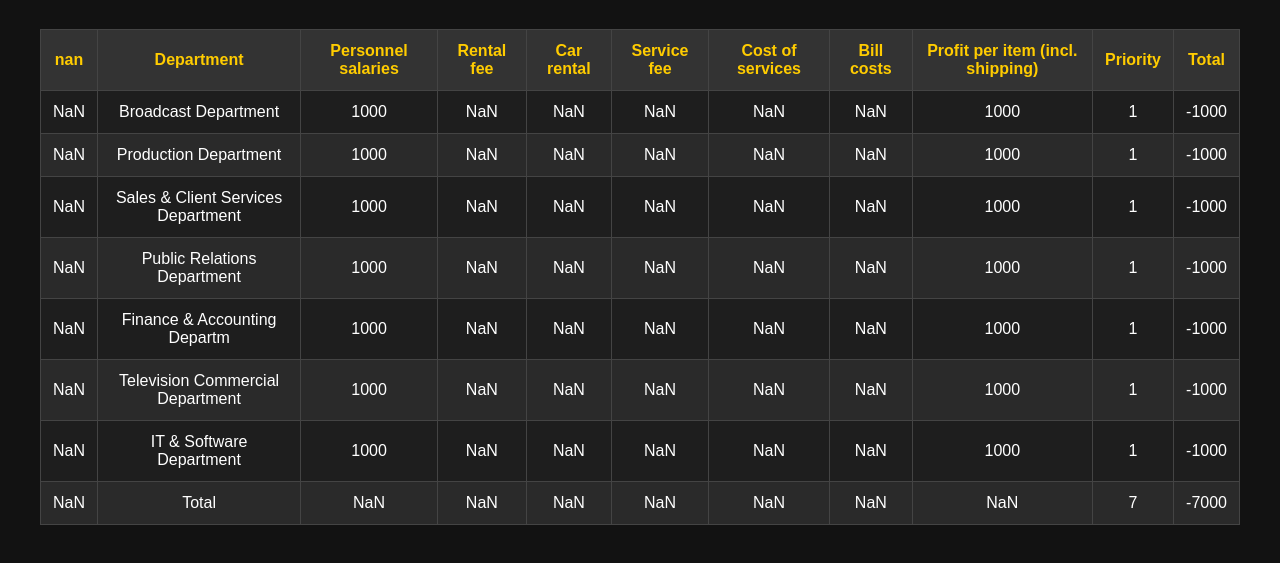
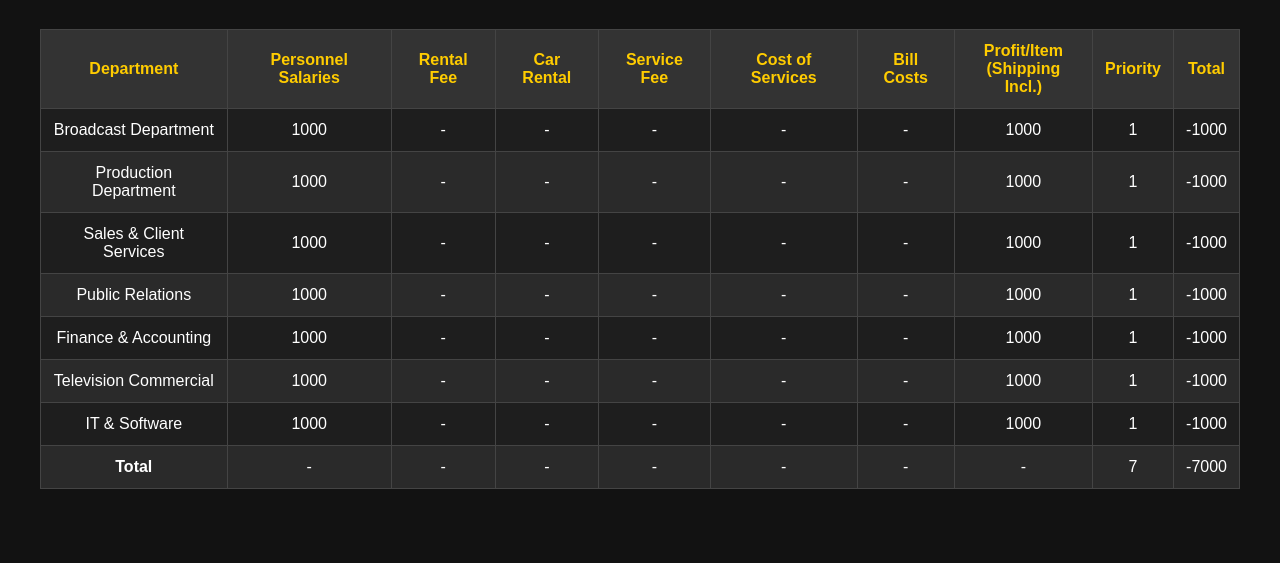
Before and after one commit to Mahdiramezanzade/persiana_audit_table, a plain HTML site: page index.html in a window 1280 px wide. Shown: the part 101-664 px from the top of the page. Drawn offline with Linux system fonts and the light colour scheme.

Commit message:
Update index.html

```diff
--- a/index.html
+++ b/index.html
@@ -1,9 +1,8 @@
-
 <!DOCTYPE html>
 <html lang="en">
 <head>
-  <meta charset="UTF-8">
-  <meta name="viewport" content="width=device-width, initial-scale=1.0">
+  <meta charset="UTF-8" />
+  <meta name="viewport" content="width=device-width, initial-scale=1.0"/>
   <title>Persiana Audit Program Monthly</title>
   <style>
     body {
@@ -16,149 +15,51 @@
       text-align: center;
       margin-bottom: 2rem;
     }
-    .audit-table {
+    table {
       width: 100%;
       border-collapse: collapse;
       background-color: #1e1e1e;
     }
-    .audit-table th, .audit-table td {
+    th, td {
       border: 1px solid #444;
       padding: 0.75rem;
       text-align: center;
     }
-    .audit-table th {
+    th {
       background-color: #333;
       color: #ffcc00;
     }
-    .audit-table tr:nth-child(even) {
+    tr:nth-child(even) {
       background-color: #2a2a2a;
     }
   </style>
 </head>
 <body>
   <h1>Persiana Audit Program Monthly</h1>
-  <table class="dataframe audit-table">
+  <table>
     <thead>
-    <tr style="text-align: right;">
-      <th>nan</th>
+      <tr>
         <th>Department</th>
-      <th>Personnel salaries</th>
-      <th>Rental fee</th>
-      <th>Car rental</th>
-      <th>Service fee</th>
-      <th>Cost of services</th>
-      <th>Bill costs</th>
-      <th>Profit per item
-(incl. shipping)</th>
+        <th>Personnel Salaries</th>
+        <th>Rental Fee</th>
+        <th>Car Rental</th>
+        <th>Service Fee</th>
+        <th>Cost of Services</th>
+        <th>Bill Costs</th>
+        <th>Profit/Item<br>(Shipping Incl.)</th>
         <th>Priority</th>
         <th>Total</th>
       </tr>
     </thead>
     <tbody>
-    <tr>
-      <td>NaN</td>
-      <td>Broadcast Department</td>
-      <td>1000</td>
-      <td>NaN</td>
-      <td>NaN</td>
-      <td>NaN</td>
-      <td>NaN</td>
-      <td>NaN</td>
-      <td>1000</td>
-      <td>1</td>
-      <td>-1000</td>
-    </tr>
-    <tr>
-      <td>NaN</td>
-      <td>Production Department</td>
-      <td>1000</td>
-      <td>NaN</td>
-      <td>NaN</td>
-      <td>NaN</td>
-      <td>NaN</td>
-      <td>NaN</td>
-      <td>1000</td>
-      <td>1</td>
-      <td>-1000</td>
-    </tr>
-    <tr>
-      <td>NaN</td>
-      <td>Sales &amp; Client Services Department</td>
-      <td>1000</td>
-      <td>NaN</td>
-      <td>NaN</td>
-      <td>NaN</td>
-      <td>NaN</td>
-      <td>NaN</td>
-      <td>1000</td>
-      <td>1</td>
-      <td>-1000</td>
-    </tr>
-    <tr>
-      <td>NaN</td>
-      <td>Public Relations Department</td>
-      <td>1000</td>
-      <td>NaN</td>
-      <td>NaN</td>
-      <td>NaN</td>
-      <td>NaN</td>
-      <td>NaN</td>
-      <td>1000</td>
-      <td>1</td>
-      <td>-1000</td>
-    </tr>
-    <tr>
-      <td>NaN</td>
-      <td>Finance &amp; Accounting Departm</td>
-      <td>1000</td>
-      <td>NaN</td>
-      <td>NaN</td>
-      <td>NaN</td>
-      <td>NaN</td>
-      <td>NaN</td>
-      <td>1000</td>
-      <td>1</td>
-      <td>-1000</td>
-    </tr>
-    <tr>
-      <td>NaN</td>
-      <td>Television Commercial Department</td>
-      <td>1000</td>
-      <td>NaN</td>
-      <td>NaN</td>
-      <td>NaN</td>
-      <td>NaN</td>
-      <td>NaN</td>
-      <td>1000</td>
-      <td>1</td>
-      <td>-1000</td>
-    </tr>
-    <tr>
-      <td>NaN</td>
-      <td>IT &amp; Software Department</td>
-      <td>1000</td>
-      <td>NaN</td>
-      <td>NaN</td>
-      <td>NaN</td>
-      <td>NaN</td>
-      <td>NaN</td>
-      <td>1000</td>
-      <td>1</td>
-      <td>-1000</td>
-    </tr>
-    <tr>
-      <td>NaN</td>
-      <td>Total</td>
-      <td>NaN</td>
-      <td>NaN</td>
-      <td>NaN</td>
-      <td>NaN</td>
-      <td>NaN</td>
-      <td>NaN</td>
-      <td>NaN</td>
-      <td>7</td>
-      <td>-7000</td>
-    </tr>
+      <tr><td>Broadcast Department</td><td>1000</td><td>-</td><td>-</td><td>-</td><td>-</td><td>-</td><td>1000</td><td>1</td><td>-1000</td></tr>
+      <tr><td>Production Department</td><td>1000</td><td>-</td><td>-</td><td>-</td><td>-</td><td>-</td><td>1000</td><td>1</td><td>-1000</td></tr>
+      <tr><td>Sales & Client Services</td><td>1000</td><td>-</td><td>-</td><td>-</td><td>-</td><td>-</td><td>1000</td><td>1</td><td>-1000</td></tr>
+      <tr><td>Public Relations</td><td>1000</td><td>-</td><td>-</td><td>-</td><td>-</td><td>-</td><td>1000</td><td>1</td><td>-1000</td></tr>
+      <tr><td>Finance & Accounting</td><td>1000</td><td>-</td><td>-</td><td>-</td><td>-</td><td>-</td><td>1000</td><td>1</td><td>-1000</td></tr>
+      <tr><td>Television Commercial</td><td>1000</td><td>-</td><td>-</td><td>-</td><td>-</td><td>-</td><td>1000</td><td>1</td><td>-1000</td></tr>
+      <tr><td>IT & Software</td><td>1000</td><td>-</td><td>-</td><td>-</td><td>-</td><td>-</td><td>1000</td><td>1</td><td>-1000</td></tr>
+      <tr><td><strong>Total</strong></td><td>-</td><td>-</td><td>-</td><td>-</td><td>-</td><td>-</td><td>-</td><td>7</td><td>-7000</td></tr>
     </tbody>
   </table>
 </body>
```
Lines whose indentation alone changed are shown as unchanged.
